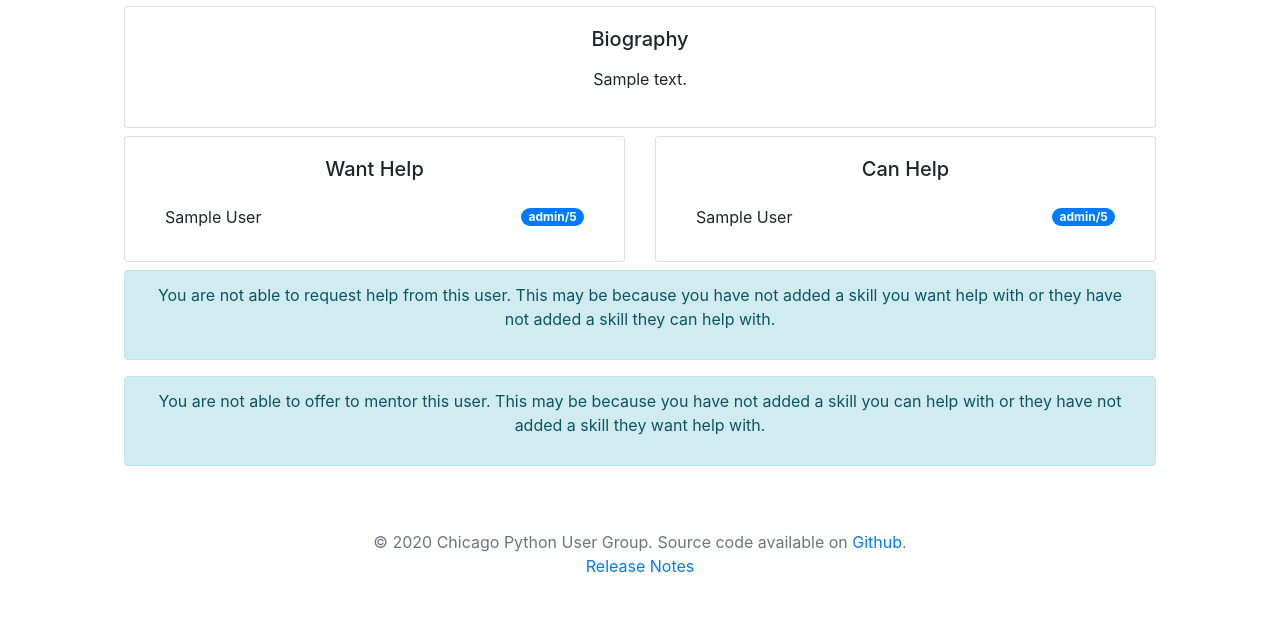
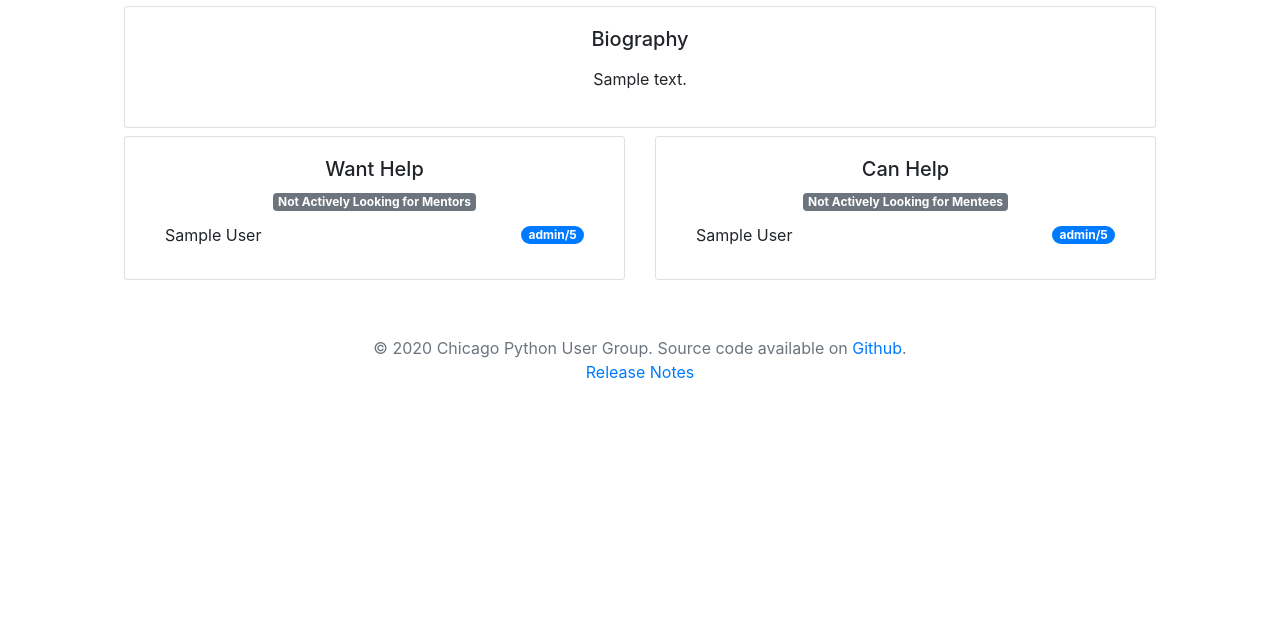
Before and after one commit to chicagopython/buddy_mentorship, a Django app: template buddy_mentorship/templates/buddy_mentorship/profile.html in a window 1280 px wide. Shown: the part 178-800 px from the top of the page. Run offline with Django 3.2, Linux system fonts and the light colour scheme; the template is opened without the code that fills it: most values are stand-ins (such as "Sample title", 1, 10 or a date in 2020); some libraries are stand-ins or nearby versions.

Commit message:
add actively looking badges to profile; move profile alert logic from template to view

```diff
--- a/buddy_mentorship/templates/buddy_mentorship/edit_profile.html
+++ b/buddy_mentorship/templates/buddy_mentorship/edit_profile.html
@@ -40,7 +40,7 @@
     <input class="form-check-input" type="checkbox" name="looking_for_mentees" {% if looking_for_mentees %} checked {% endif %} id="lookingForMenteesCheck">
     <label class="form-check-label" for="lookingForMenteesCheck">
       I am actively looking for mentees
-      <svg class="text-info" class="text-info" data-toggle="tooltip" title="Check this box if you want potential mentees to be able to find you in search and send mentorship requests." data-placement="right" width="1em" height="1em" viewBox="0 0 16 16" class="bi bi-info-circle-fill" fill="currentColor" xmlns="http://www.w3.org/2000/svg">
+      <svg class="text-info" data-toggle="tooltip" title="Check this box if you want potential mentees to be able to find you in search and send mentorship requests." data-placement="right" width="1em" height="1em" viewBox="0 0 16 16" class="bi bi-info-circle-fill" fill="currentColor" xmlns="http://www.w3.org/2000/svg">
         <path fill-rule="evenodd" d="M8 16A8 8 0 1 0 8 0a8 8 0 0 0 0 16zm.93-9.412l-2.29.287-.082.38.45.083c.294.07.352.176.288.469l-.738 3.468c-.194.897.105 1.319.808 1.319.545 0 1.178-.252 1.465-.598l.088-.416c-.2.176-.492.246-.686.246-.275 0-.375-.193-.304-.533L8.93 6.588zM8 5.5a1 1 0 1 0 0-2 1 1 0 0 0 0 2z"/>
       </svg>
     </label>
--- a/buddy_mentorship/templates/buddy_mentorship/profile.html
+++ b/buddy_mentorship/templates/buddy_mentorship/profile.html
@@ -58,6 +58,13 @@
                         <div class="card-title h5">
                             Want Help
                         </div>
+                        {% if profile.looking_for_mentors %}
+                            <span class="badge badge-success" id="lookingForMentorsBadge">Actively Looking for Mentors</span>
+                        {% endif %}
+                        {% if not profile.looking_for_mentors %}
+                            <span class="badge badge-secondary" id="notLookingForMentorsBadge">Not Actively Looking for Mentors</span>
+                        {% endif %}
+                        {% comment %} </div> {% endcomment %}
                         <div class="card-text">
                             <ul class="list-group list-group-flush">
                                 {% for experience in profile.get_help_wanted %}
@@ -89,9 +96,10 @@
                                 {% endfor %}
                                 {% if request.user == profile.user %}
                                     {% if not profile.get_help_wanted %}
+                                        <p></p>
                                         <div class="alert alert-warning" role="alert">
                                             <p>Your profile has no skills you want help with.</p>
-                                            <p>Adding skills that you want help with allows you to <b>send mentorship offers</b> and allows people looking for mentees to <b>find you via search</b> and <b>send you mentorship offers</b>.</p>
+                                            <p>Adding skills that you want help with allows you to <b>send mentorship offers</b> and is needed for people looking for mentees to <b>find you via search</b> and <b>send you mentorship offers</b>.</p>
                                         </div>
                                     {% endif %}
                                     <li class="list-group-item d-flex align-items-left">
@@ -117,6 +125,12 @@
                         <div class="card-title h5">
                             Can Help
                         </div>
+                        {% if profile.looking_for_mentees %}
+                            <span class="badge badge-success" id="lookingForMenteesBadge">Actively Looking for Mentees</span>
+                        {% endif %}
+                        {% if not profile.looking_for_mentees %}
+                            <span class="badge badge-secondary" id="notLookingForMenteesBadge">Not Actively Looking for Mentees</span>
+                        {% endif %}
                         <div class="card-text">
                             <ul class="list-group list-group-flush">
                                 {% for experience in profile.get_can_help %}
@@ -148,9 +162,10 @@
                                 {% endfor %}
                                 {% if request.user == profile.user %}
                                     {% if not profile.get_can_help %}
+                                    <p></p>
                                         <div class="alert alert-warning" role="alert">
                                             <p>Your profile has no skills you can help with.</p>
-                                            <p>Adding skills that you can help with allows people looking for mentors to <b>find you via search</b> and <b>send you mentorship requests</b>, and allows you to <b>send mentorship offers</b>.</p>
+                                            <p>Adding skills that you can help with is needed for people looking for mentors to <b>find you via search</b> and <b>send you mentorship requests</b>, and allows you to <b>send mentorship offers</b>.</p>
                                         </div>
                                     {% endif %}
                                     <li class="list-group-item d-flex align-items-left">
@@ -212,7 +227,15 @@
             </div>
         {% endif %}
 
-        {% if not can_request and existing_request_from_user is None and existing_offer_to_user is None and user_profile != profile %}
+        {% if cannot_request_not_looking  %}
+            <div class="alert alert-info" role="alert">
+                <p>
+                    You are not able to request help from this user because they are not actively looking for mentees.
+                </p>
+            </div>
+        {% endif %}
+
+        {% if cannot_request_no_skills %}
             <div class="alert alert-info" role="alert">
                 <p>
                     You are not able to request help from this user. This may be because you have not added a skill you want help with or
@@ -240,7 +263,15 @@
 
         {% endif %}
 
-        {% if not can_offer and existing_request_to_user is None and existing_offer_from_user is None and user_profile != profile %}
+        {% if cannot_offer_not_looking %}
+            <div class="alert alert-info" role="alert">
+                <p>
+                    You are not able to offer to mentor this user because they are not actively looking for mentors.
+                </p>
+            </div>
+        {% endif %}
+
+        {% if cannot_offer_no_skills %}
             <div class="alert alert-info" role="alert">
                 <p>
                     You are not able to offer to mentor this user. This may be because you have not added a skill you can help with or
@@ -250,6 +281,7 @@
         {% endif %}
     </div>
   </div>
+
 {% block map_js %}
     <script src="https://unpkg.com/leaflet@1.6.0/dist/leaflet.js"
     integrity="sha512-gZwIG9x3wUXg2hdXF6+rVkLF/0Vi9U8D2Ntg4Ga5I5BZpVkVxlJWbSQtXPSiUTtC0TjtGOmxa1AJPuV0CPthew=="
```
Also changed, not shown: buddy_mentorship/tests.py (+67 -20 lines), buddy_mentorship/views.py (+32 -2 lines).
